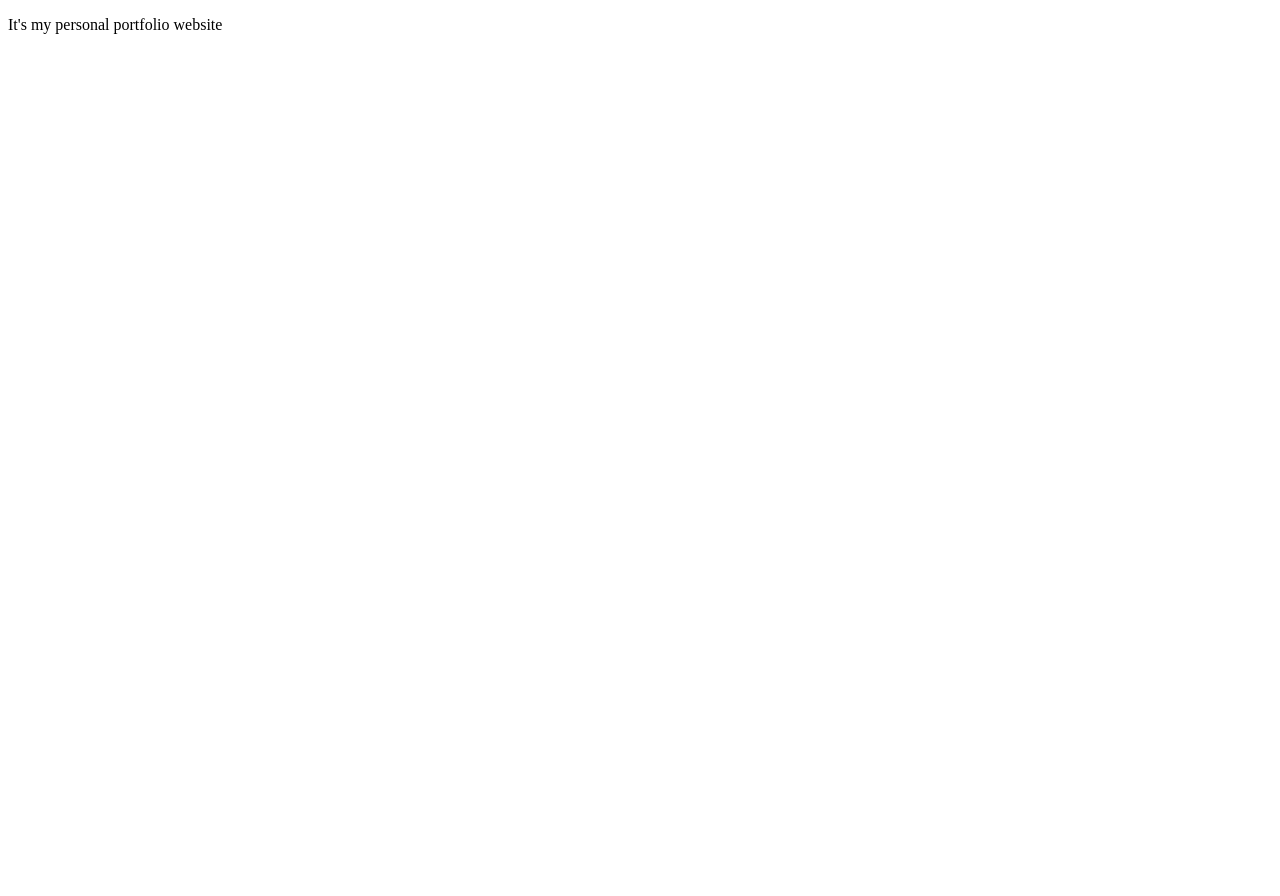
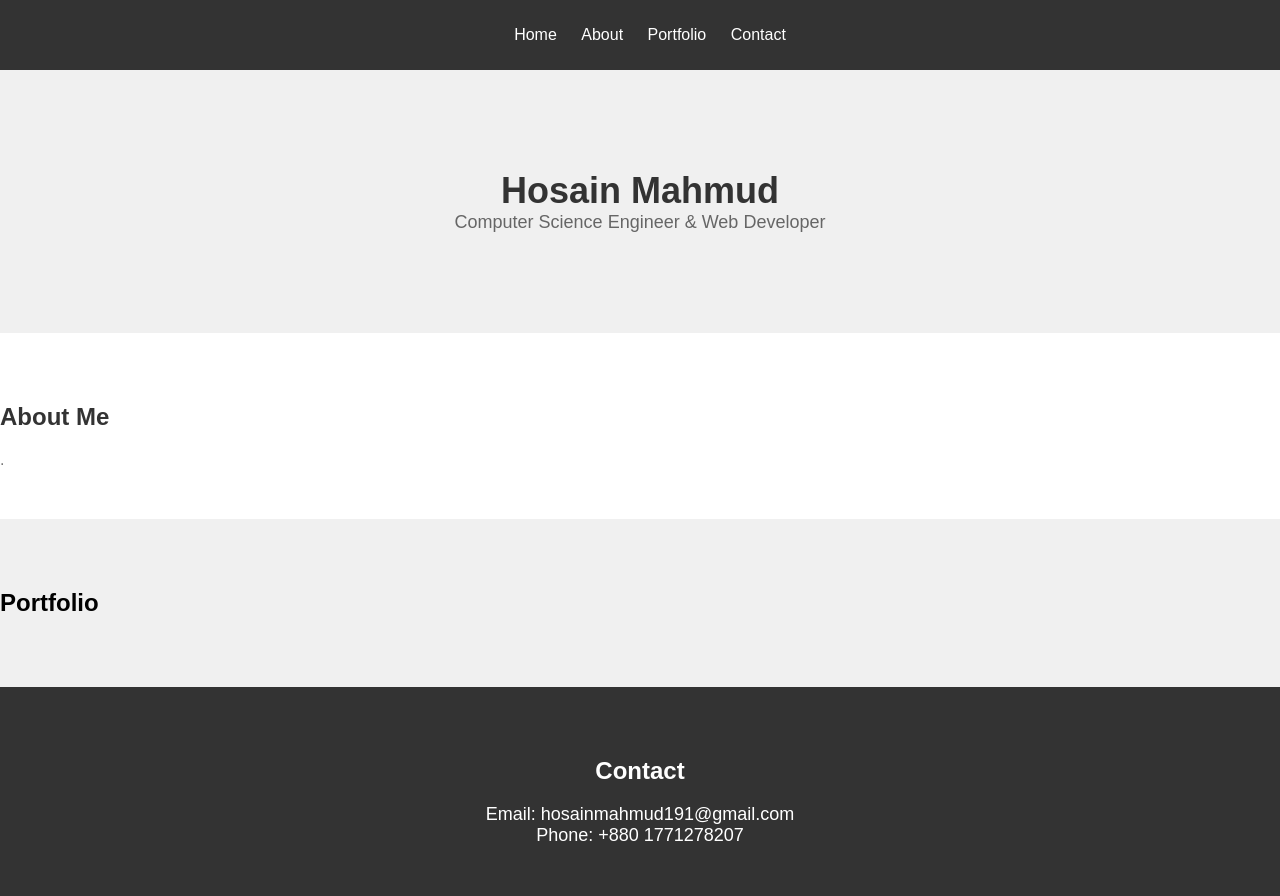
Before and after one commit to Hosain199/personal-portfolio-with-nodeJs, a website: page template/home.html in a window 1280 px wide. Before the commit the page ends 800 px from the top, so only its background shows below. Drawn offline with Linux system fonts and the light colour scheme.

Commit message:
version 1

```diff
--- a/package.json
+++ b/package.json
@@ -9,6 +9,7 @@
   "author": "Hosain Mahmud",
   "license": "MIT",
   "dependencies": {
-    "express": "^4.19.2"
+    "express": "^4.19.2",
+    "nodemon": "^3.1.0"
   }
 }
--- a/template/home.html
+++ b/template/home.html
@@ -3,9 +3,128 @@
 <head>
     <meta charset="UTF-8">
     <meta name="viewport" content="width=device-width, initial-scale=1.0">
-    <title>Hosain Mahmud</title>
+    <title>Your Portfolio</title>
+    <style>
+        /* Reset default margin and padding */
+        body, h1, p {
+            margin: 0;
+            padding: 0;
+        }
+
+        /* Set a background color for the entire page */
+        body {
+            font-family: Arial, sans-serif;
+            background-color: #f9f9f9;
+        }
+
+        /* Navigation Menu */
+        nav {
+            background-color: #333;
+            color: #fff;
+            text-align: center;
+            padding: 10px 0;
+        }
+
+        nav ul {
+            list-style: none;
+        }
+
+        nav ul li {
+            display: inline-block;
+            margin-right: 20px;
+        }
+
+        nav ul li a {
+            text-decoration: none;
+            color: #fff;
+        }
+
+        /* Hero Section */
+        #home {
+            text-align: center;
+            padding: 100px 0;
+            background-color: #f0f0f0;
+        }
+
+        #home h1 {
+            font-size: 36px;
+            color: #333;
+        }
+
+        #home p {
+            font-size: 18px;
+            color: #666;
+        }
+
+        /* About Section */
+        #about {
+            padding: 50px 0;
+            background-color: #fff;
+        }
+
+        #about h2 {
+            font-size: 24px;
+            color: #333;
+        }
+
+        #about p {
+            font-size: 16px;
+            color: #777;
+        }
+
+        /* Portfolio Section */
+        #portfolio {
+            padding: 50px 0;
+            background-color: #f0f0f0;
+        }
+
+        /* Contact Section */
+        #contact {
+            text-align: center;
+            padding: 50px 0;
+            background-color: #333;
+            color: #fff;
+        }
+
+        #contact p {
+            font-size: 18px;
+        }
+    </style>
 </head>
 <body>
-    <p>It's my personal portfolio  website</p>
+    <!-- Navigation Menu -->
+    <nav>
+        <ul>
+            <li><a href="#home">Home</a></li>
+            <li><a href="#about">About</a></li>
+            <li><a href="#portfolio">Portfolio</a></li>
+            <li><a href="#contact">Contact</a></li>
+        </ul>
+    </nav>
+
+    <!-- Hero Section -->
+    <section id="home">
+        <h1>Hosain Mahmud</h1>
+        <p>Computer Science Engineer & Web Developer</p>
+    </section>
+
+    <!-- About Section -->
+    <section id="about">
+        <h2>About Me</h2>
+        <p>.</p>
+    </section>
+
+    <!-- Portfolio Section -->
+    <section id="portfolio">
+        <h2>Portfolio</h2>
+        <!-- Add your project thumbnails or descriptions here -->
+    </section>
+
+    <!-- Contact Section -->
+    <section id="contact">
+        <h2>Contact</h2>
+        <p> Email: hosainmahmud191@gmail.com</p>
+        <p>Phone: +880 1771278207</p>
+    </section>
 </body>
 </html>
```
Also changed, not shown: index.js (+6 -85 lines), 1 other file.
